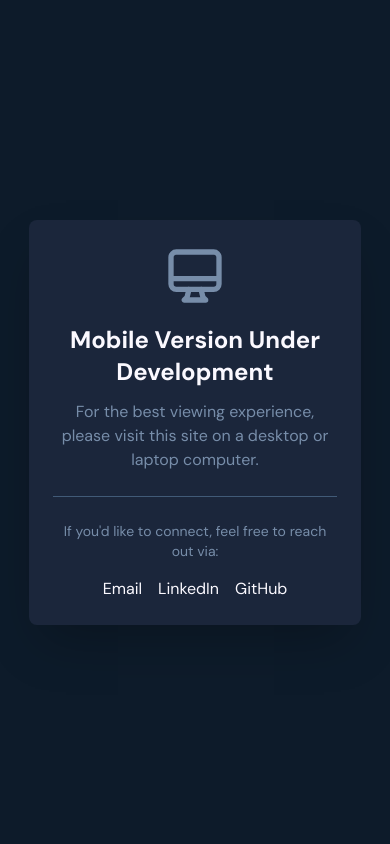
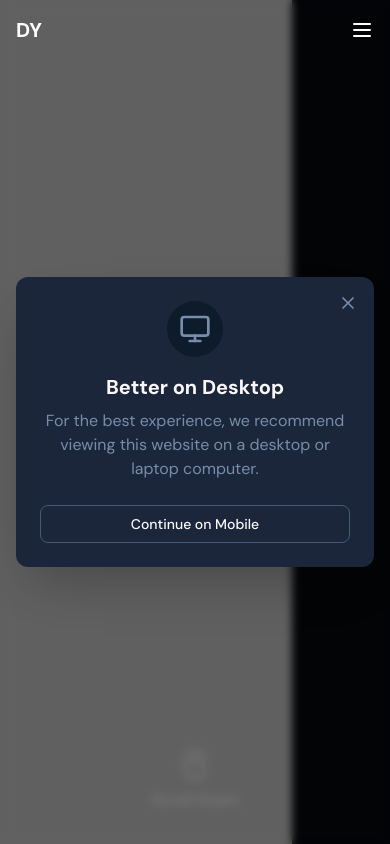
Before and after one commit to DavidYu75/thedavidyu, a Next.js app: page / in a window 390 px wide. Built offline with nearby package versions, Linux system fonts and the light colour scheme.

Commit message:
update mobile notice

```diff
--- a/src/components/MobileNotice.tsx
+++ b/src/components/MobileNotice.tsx
@@ -2,77 +2,65 @@
 
 import { useState, useEffect } from 'react';
 import { motion } from 'framer-motion';
-import Link from 'next/link';
+import { X, Monitor } from 'lucide-react';
 
 const MobileNotice = () => {
   const [isMobile, setIsMobile] = useState(false);
+  const [isVisible, setIsVisible] = useState(true);
 
   useEffect(() => {
     const checkIfMobile = () => {
       setIsMobile(window.innerWidth < 768);
     };
 
-    // Check on initial load
     checkIfMobile();
-
-    // Check on resize
     window.addEventListener('resize', checkIfMobile);
 
-    // Cleanup
     return () => window.removeEventListener('resize', checkIfMobile);
   }, []);
 
   if (!isMobile) return null;
+  if (!isVisible) return null;
 
   return (
-    <div className="fixed inset-0 bg-[#0D1B2A] z-[9999] flex items-center justify-center overflow-hidden">
+    <div className="fixed inset-0 z-50 flex items-center justify-center bg-black/50 p-4 backdrop-blur-sm">
       <motion.div
-        initial={{ opacity: 0, scale: 0.9 }}
-        animate={{ opacity: 1, scale: 1 }}
-        transition={{ duration: 0.5 }}
-        className="w-[85%] max-w-md bg-[#1B263B] rounded-lg p-6 shadow-2xl text-center"
+        initial={{ scale: 0.95, opacity: 0 }}
+        animate={{ scale: 1, opacity: 1 }}
+        exit={{ scale: 0.95, opacity: 0 }}
+        transition={{ duration: 0.2, ease: 'easeOut' }}
+        className="relative w-full max-w-md rounded-xl bg-[#1B263B] p-6 shadow-2xl"
       >
-        <div className="w-16 h-16 mb-4 mx-auto">
-          <svg xmlns="http://www.w3.org/2000/svg" fill="none" viewBox="0 0 24 24" stroke="#778DA9" className="w-full h-full">
-            <path strokeLinecap="round" strokeLinejoin="round" strokeWidth="2" d="M9.75 17L9 20l-1 1h8l-1-1-.75-3M3 13h18M5 17h14a2 2 0 002-2V5a2 2 0 00-2-2H5a2 2 0 00-2 2v10a2 2 0 002 2z" />
-          </svg>
+        <div className="flex flex-col items-center text-center">
+          <div className="mb-4 rounded-full bg-[#0D1B2A] p-3">
+            <Monitor className="h-8 w-8 text-[#778DA9]" />
+          </div>
+
+          <h3 className="mb-2 text-xl font-bold text-[#FBF9FF]">
+            Better on Desktop
+          </h3>
+
+          <p className="mb-6 text-[#778DA9]">
+            For the best experience, we recommend viewing this website on a desktop or laptop computer.
+          </p>
+
+          <div className="flex w-full space-x-4">
+            <button
+              onClick={() => setIsVisible(false)}
+              className="flex-1 rounded-lg border border-[#415A77] px-4 py-2 text-sm font-medium text-[#FBF9FF] transition-colors hover:bg-[#415A77]/20"
+            >
+              Continue on Mobile
+            </button>
+          </div>
         </div>
 
-        <h2 className="text-[#FBF9FF] font-bold text-2xl mb-3">Mobile Version Under Development</h2>
-
-        <p className="text-[#778DA9] mb-6">
-          For the best viewing experience, please visit this site on a desktop or laptop computer.
-        </p>
-
-        <div className="w-full h-px bg-[#415A77] my-6"></div>
-
-        <p className="text-[#778DA9] text-sm">
-          If you&#39;d like to connect, feel free to reach out via:
-        </p>
-        <div className="flex justify-center space-x-4 mt-4">
-          <Link
-            href="mailto:davyu735@gmail.com"
-            className="text-[#FBF9FF] hover:text-[#415A77] transition-colors"
-          >
-            Email
-          </Link>
-          <Link
-            href="https://linkedin.com/in/david-t-yu"
-            target="_blank"
-            rel="noopener noreferrer"
-            className="text-[#FBF9FF] hover:text-[#415A77] transition-colors"
-          >
-            LinkedIn
-          </Link>
-          <Link
-            href="https://github.com/DavidYu75"
-            target="_blank"
-            rel="noopener noreferrer"
-            className="text-[#FBF9FF] hover:text-[#415A77] transition-colors"
-          >
-            GitHub
-          </Link>
-        </div>
+        <button
+          onClick={() => setIsVisible(false)}
+          className="absolute right-3 top-3 rounded-full p-1 text-[#778DA9] transition-colors hover:bg-[#0D1B2A] hover:text-[#FBF9FF]"
+          aria-label="Close dialog"
+        >
+          <X className="h-5 w-5" />
+        </button>
       </motion.div>
     </div>
   );
```
